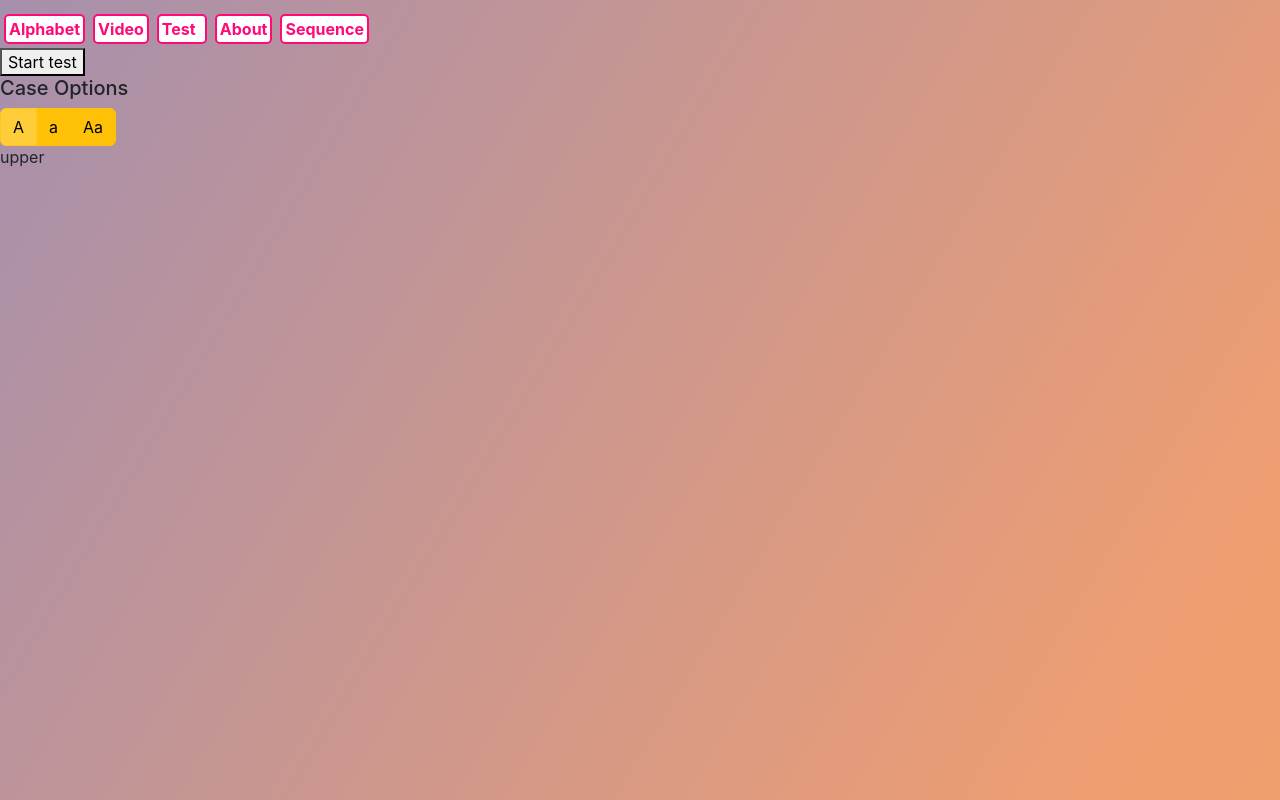
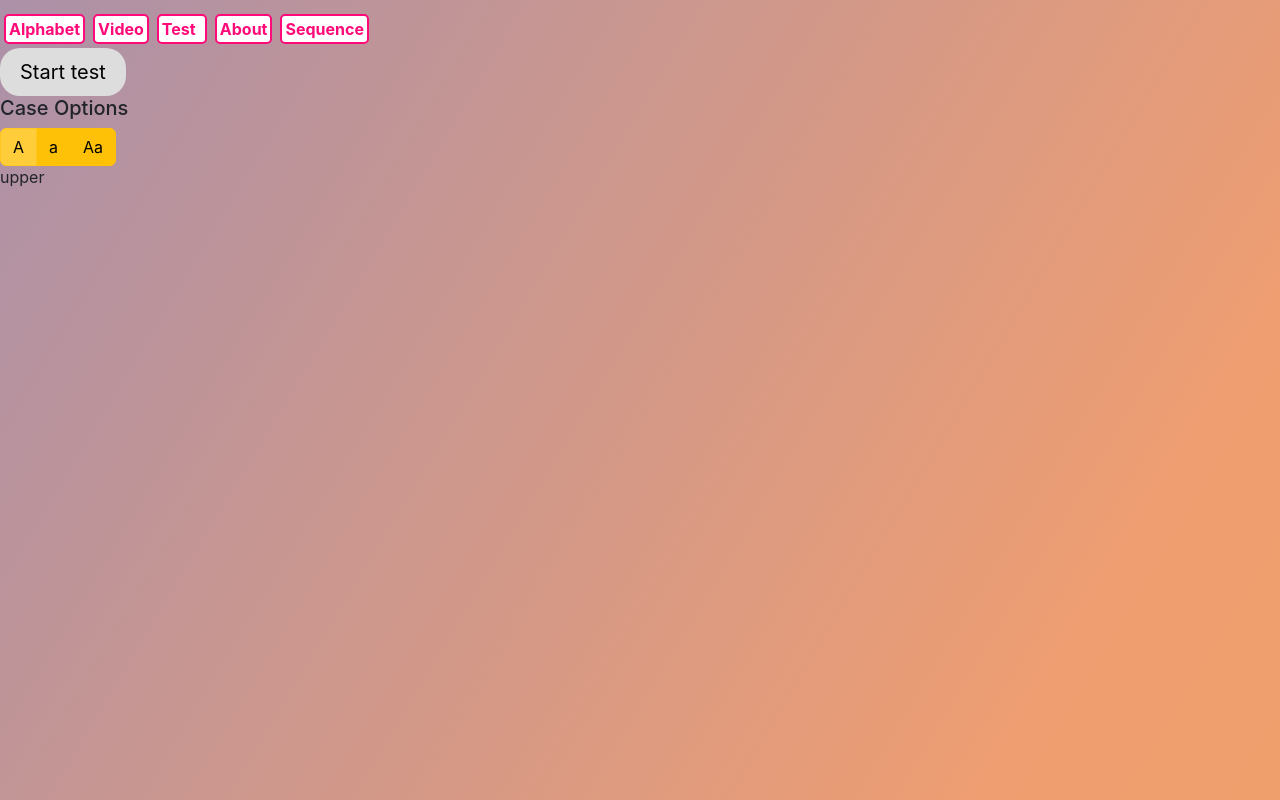
Before and after one commit to bogutskii/alphabet_for_kids, a React (Create React App) app: page /Test in a window 1280 px wide. Built offline with nearby package versions, Linux system fonts and the light colour scheme.

Commit message:
-fix case issue

```diff
--- a/src/Comonents/redux/reducers.js
+++ b/src/Comonents/redux/reducers.js
@@ -134,8 +134,8 @@ const alphabet = (state = initialState, action) => {
         stats: {showStats: false, correct: 0, incorrect: 0, skip: 0, corList: [], incList: [], pasList: []}
       };
     case ActionTypes.TOGGLE_CASE:
-      const alpCopy = state.test.alphabetForTest.map(el => action.payload.activeCase === 'upper' ? el.toUpperCase() :
-        action.payload.activeCase === 'lower' ? el.toLowerCase() : el.toUpperCase() + el.toLowerCase()
+      const alpCopy = state.test.alphabetForTest.map(el => action.payload.activeCase === 'upper' ? el[0].toUpperCase() :
+        action.payload.activeCase === 'lower' ? el[0].toLowerCase() : el[0].toUpperCase() + el[0].toLowerCase()
       );
       return {
         ...state, test: {...state.test, alphabetForTest: alpCopy}
--- a/src/Comonents/test/test.js
+++ b/src/Comonents/test/test.js
@@ -12,7 +12,7 @@ const Test = (props) => {
     let randomColor = `#${Math.floor(Math.random() * 16777215).toString(16)}`;
     return (
         <div>
-            <button onClick={() => startTest([...test.alphabetForTest].sort(() => Math.random() - 0.5))}>
+            <button className="test-game-button" onClick={() => startTest([...test.alphabetForTest].sort(() => Math.random() - 0.5))}>
                 Start test
             </button>
             {test.testStart &&
--- a/src/alphabet-style.css
+++ b/src/alphabet-style.css
@@ -771,3 +771,18 @@
         transform: translateY(0);
     }
 }
+
+.test-game-button {
+    border: none;
+    border-radius: 20px;
+    padding: 10px 20px;
+    font-size: 20px;
+    cursor: pointer;
+    transition: transform 0.3s, box-shadow 0.3s;
+    color: #000000;
+    background: #ddd; /* Default background */
+}
+.test-game-button:hover {
+    transform: scale(1.1);
+    box-shadow: 0 0 10px rgba(0, 0, 0, 0.5);
+}
```
